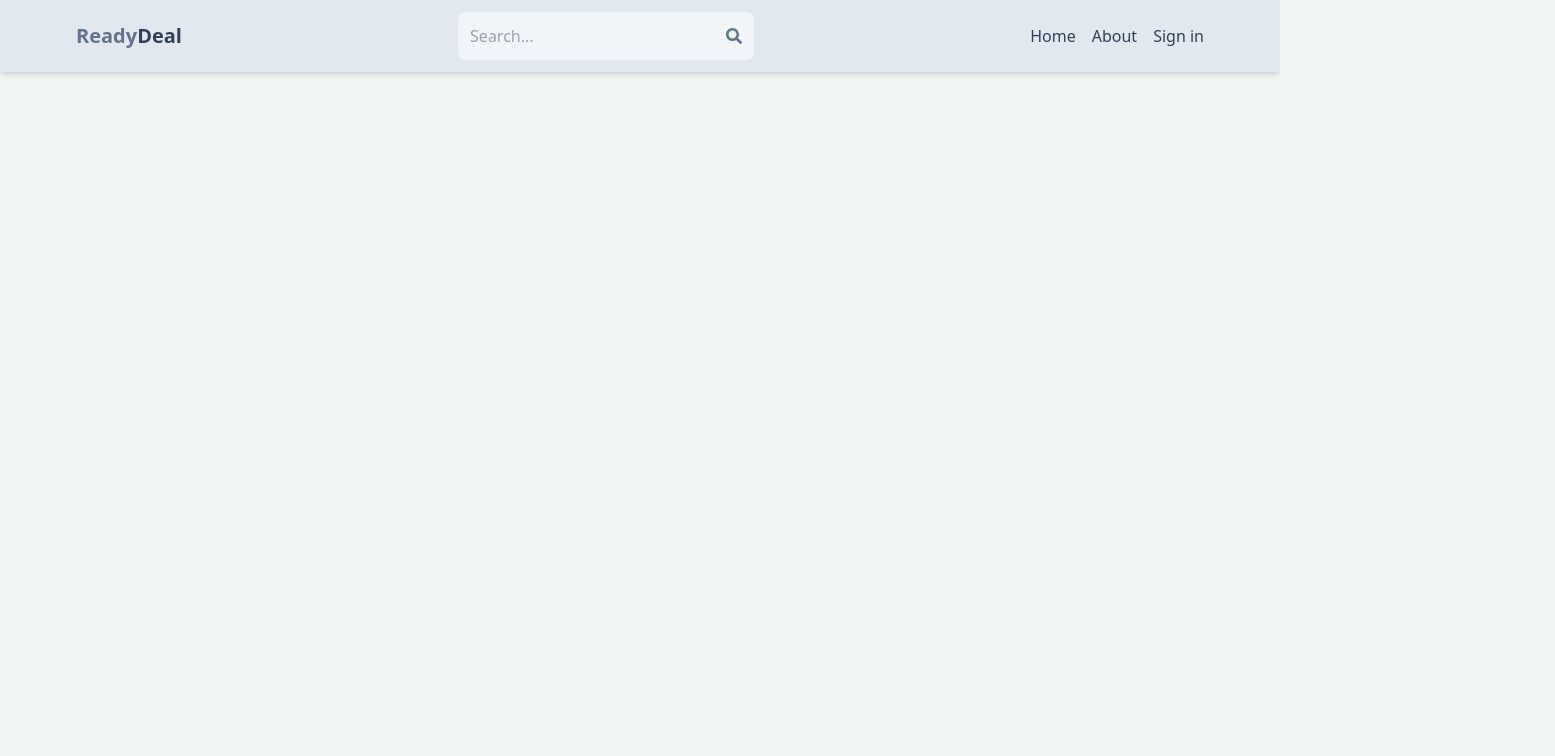
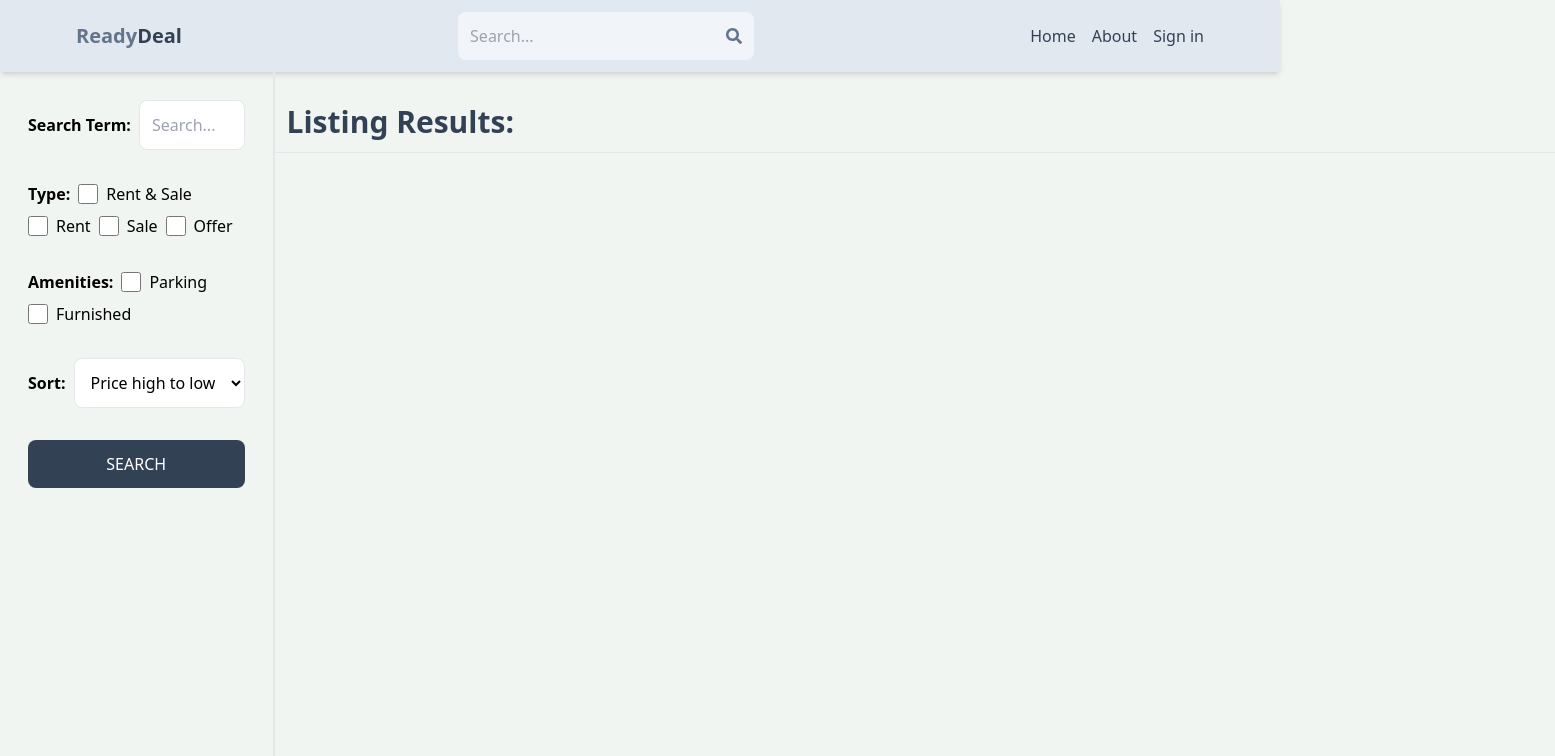
Before and after one commit to AkshayAS0910/real-estate, a React (Vite) app in the folder client/: page /search in a window 1280 px wide. Shown: the top 756 px of the page, 1555 px wide, since content can reach past the window. Built offline with nearby package versions, Linux system fonts and the light colour scheme; no server answers.

Commit message:
Create search page UI

```diff
--- a/client/src/App.jsx
+++ b/client/src/App.jsx
@@ -9,6 +9,7 @@
 import PrivateRoute from "./components/PrivateRoute";
 import CreateListing from "./pages/CreateListing";
 import UpdateListing from "./pages/UpdateListing";
+import Search from "./pages/Search";
 
 function App() {
   return (
@@ -19,6 +20,7 @@
         <Route path="/sign-in" element={<SignIn />} />
         <Route path="/sign-up" element={<SignUp />} />
         <Route path="/about" element={<About />} />
+        <Route path="/search" element={<Search />} />
         <Route path="/listing/:listingId" element={<Listing />} />
         <Route element={<PrivateRoute />}>
           <Route path="/profile" element={<Profile />} />
--- /dev/null
+++ b/client/src/pages/Search.jsx
@@ -0,0 +1,68 @@
+export default function Search() {
+  return (
+    <div className="flex flex-col md:min-h-screen md:flex-row">
+      <div className="border-b-2 p-7 md:border-r-2">
+        <form className="flex flex-col gap-8">
+          <div className="flex items-center gap-2">
+            <label className="whitespace-nowrap font-semibold">
+              Search Term:{" "}
+            </label>
+            <input
+              className="w-full rounded-lg border p-3"
+              type="text"
+              id="searchTerm"
+              placeholder="Search..."
+            />
+          </div>
+          <div className="flex flex-wrap items-center gap-2">
+            <label className="font-semibold">Type:</label>
+            <div className="flex gap-2">
+              <input className="w-5" type="checkbox" id="all" />
+              <span>Rent & Sale</span>
+            </div>
+            <div className="flex gap-2">
+              <input className="w-5" type="checkbox" id="rent" />
+              <span>Rent</span>
+            </div>
+            <div className="flex gap-2">
+              <input className="w-5" type="checkbox" id="sale" />
+              <span>Sale</span>
+            </div>
+            <div className="flex gap-2">
+              <input className="w-5" type="checkbox" id="offer" />
+              <span>Offer</span>
+            </div>
+          </div>
+          <div className="flex flex-wrap items-center gap-2">
+            <label className="font-semibold">Amenities:</label>
+            <div className="flex gap-2">
+              <input className="w-5" type="checkbox" id="parking" />
+              <span>Parking</span>
+            </div>
+            <div className="flex gap-2">
+              <input className="w-5" type="checkbox" id="furnished" />
+              <span>Furnished</span>
+            </div>
+          </div>
+          <div className="flex items-center gap-2">
+            <label className="font-semibold">Sort:</label>
+            <select id="sort_order" className=" rounded-lg border bg-white p-3">
+              <option>Price high to low</option>
+              <option>Price low to high</option>
+              <option>Latest</option>
+              <option>Oldest</option>
+            </select>
+          </div>
+          <button className="rounded-lg bg-slate-700 p-3  uppercase text-white hover:opacity-95">
+            Search
+          </button>
+        </form>
+      </div>
+      <div className="min-w-full">
+        <h1 className="mt-5 border-b p-3 text-3xl font-semibold text-slate-700">
+          Listing Results:
+        </h1>
+      </div>
+    </div>
+  );
+}
```
